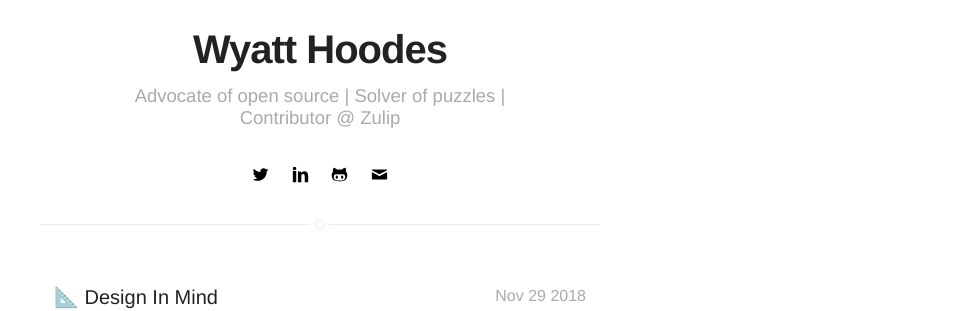
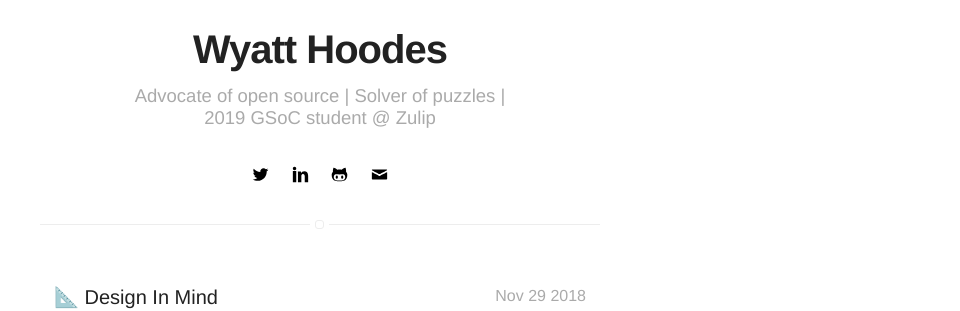
Before and after one commit to whoodes/whoodes.github.io, a Jekyll site: the page built from blog/index.html, in a window 1280 px wide. Shown: the part 262-573 px from the top of the page, without its empty margins (320-1280 px from the left). Built offline with Jekyll 4.4.1, drawn with Linux system fonts in a browser that asks for light colours; emoji names are drawn with the system emoji font.

Commit message:
bio: Add GSoC.

```diff
--- a/_config.yml
+++ b/_config.yml
@@ -1,6 +1,6 @@
 # main text of home
 name: Wyatt Hoodes
-bio: Advocate of open source | Solver of puzzles | Contributor @ Zulip
+bio: Advocate of open source | Solver of puzzles | 2019 GSoC student @ Zulip
 
 # twitter summary info
 description: A blog about technology and stuff related
```
